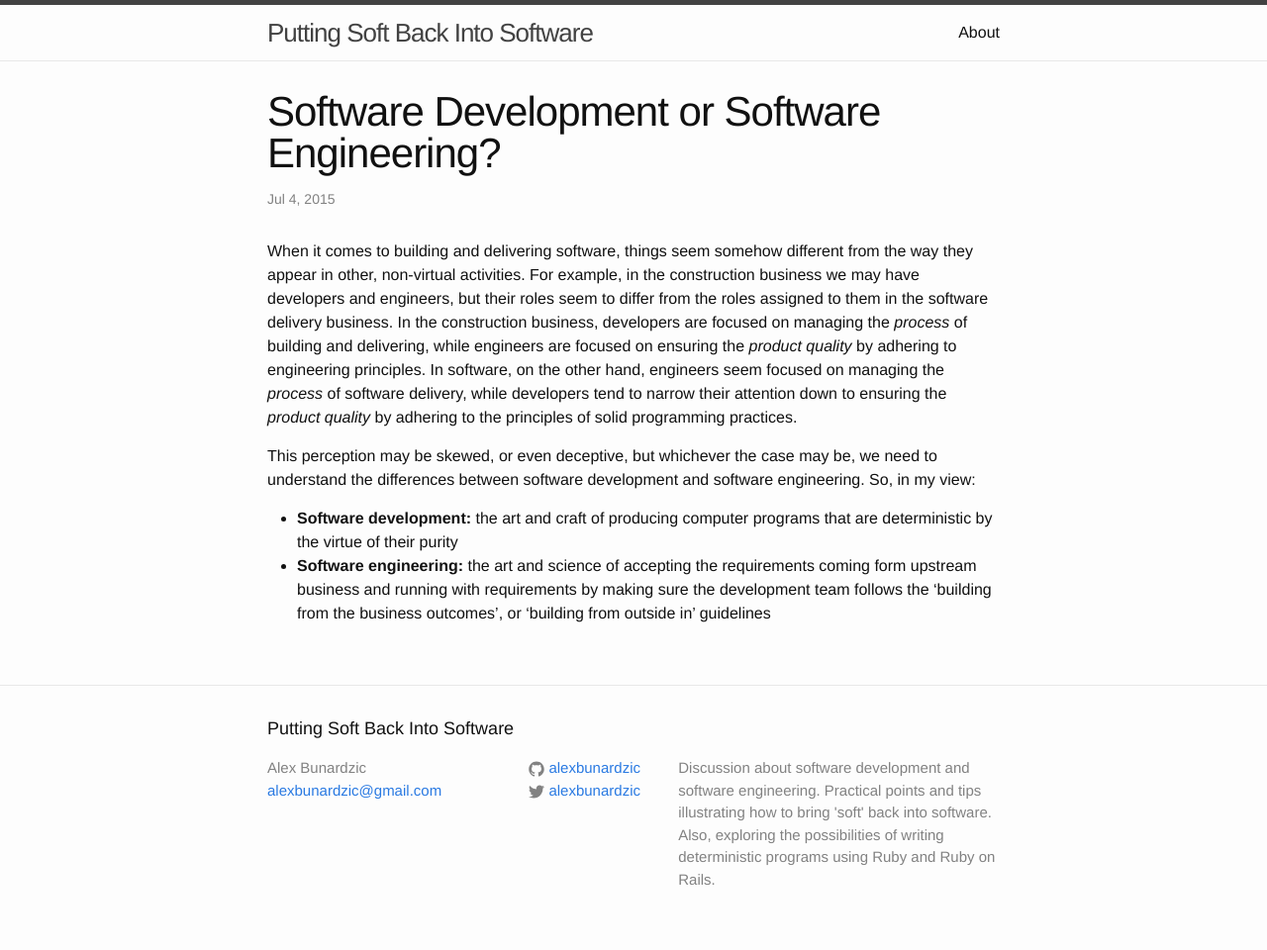
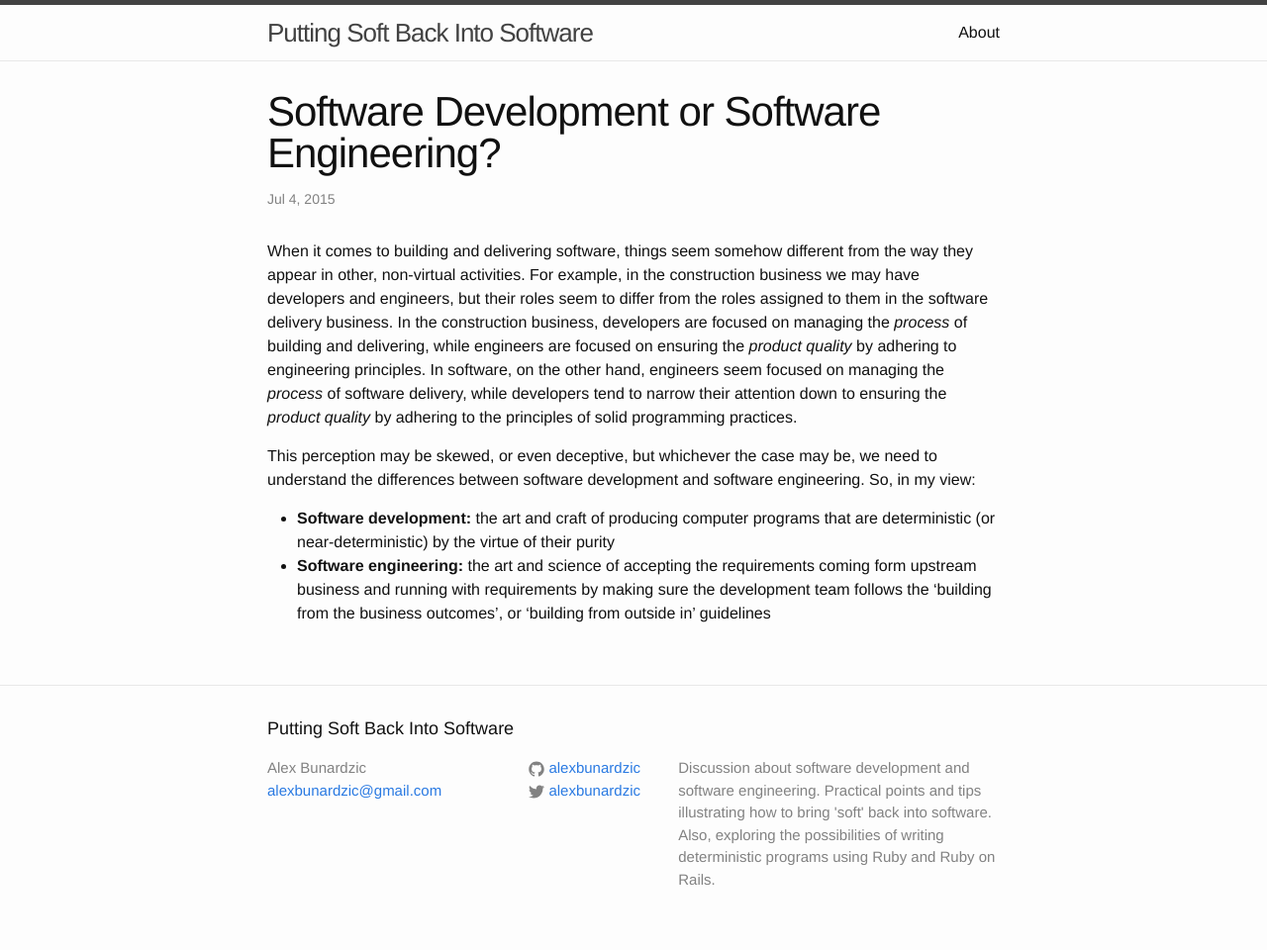
Before and after one commit to alexbunardzic/digitalexprt, a Jekyll site: the page built from _posts/2015-07-03-development-or-engineering.markdown, in a window 1280 px wide. Shown: the whole page at 99% size. Built offline with Jekyll 4.4.1, drawn with Linux system fonts in a browser that asks for light colours.

Commit message:
Changes to the first post

```diff
--- a/_posts/2015-07-03-development-or-engineering.markdown
+++ b/_posts/2015-07-03-development-or-engineering.markdown
@@ -8,5 +8,5 @@ When it comes to building and delivering software, things seem somehow different
 
 This perception may be skewed, or even deceptive, but whichever the case may be, we need to understand the differences between software development and software engineering. So, in my view:
 
-* **Software development:** the art and craft of producing computer programs that are deterministic by the virtue of their purity
+* **Software development:** the art and craft of producing computer programs that are deterministic (or near-deterministic) by the virtue of their purity
 * **Software engineering:** the art and science of accepting the requirements coming form upstream business and running with requirements by making sure the development team follows the 'building from the business outcomes', or 'building from outside in' guidelines
```
